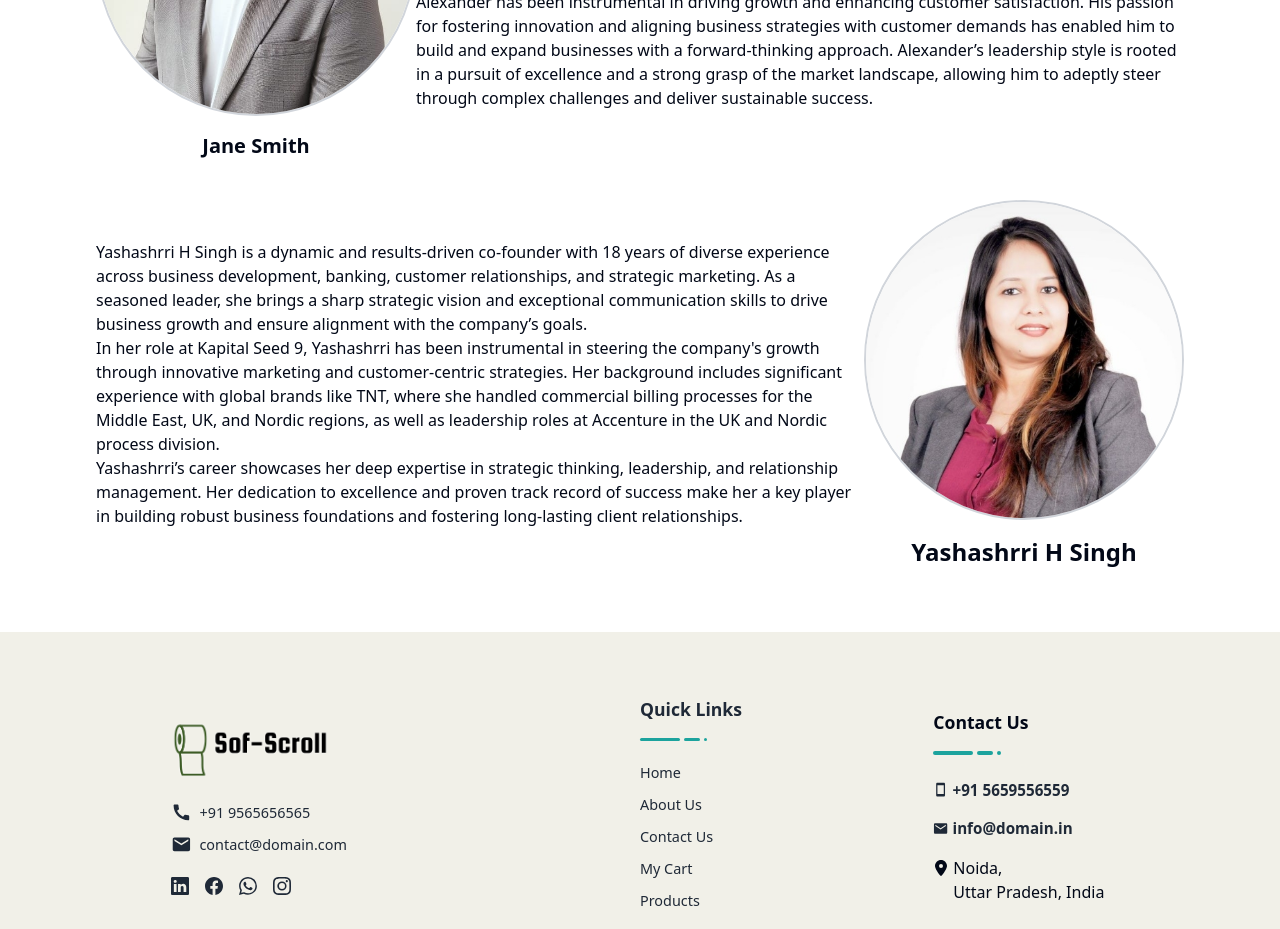
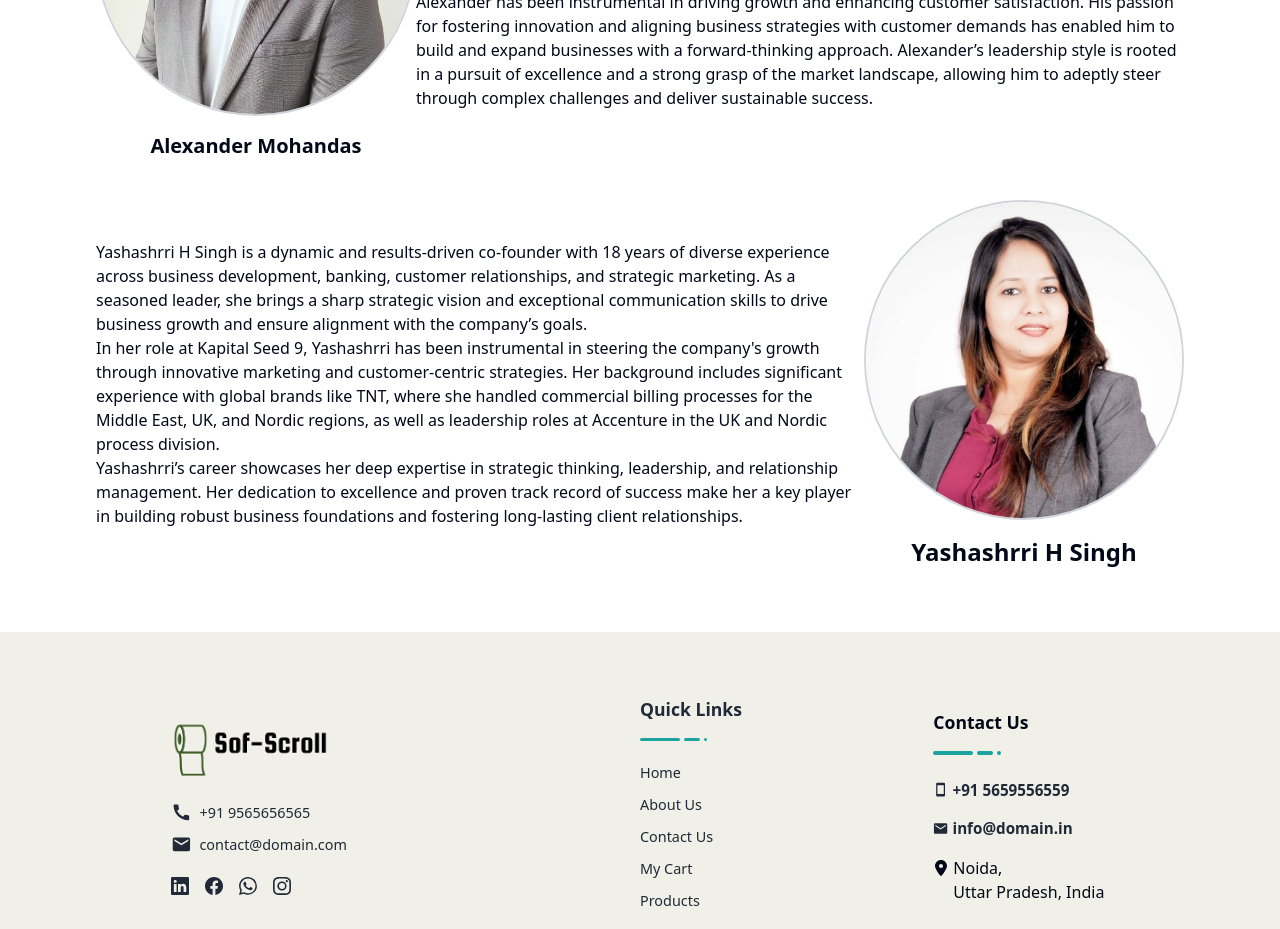
Before and after one commit to DiamondOre-Consulting/Sof-Scroll-Website, a React (Vite) app: page /about-us in a window 1280 px wide. Shown: the part 2880-3809 px from the top of the page. Built offline with nearby package versions, Linux system fonts and the light colour scheme; a web font is replaced by a local one.

Commit message:
update aboutus page

```diff
--- a/src/Pages/AboutusPage.jsx
+++ b/src/Pages/AboutusPage.jsx
@@ -267,7 +267,7 @@ const AboutUs = () => {
                 src={teamImage2}
                 alt="Team Member"
               />
-              <p className="mt-4 text-center text-xl font-bold">Jane Smith</p>
+              <p className="mt-4 text-center text-xl font-bold">Alexander Mohandas</p>
             </div>
           </div>
 
```
